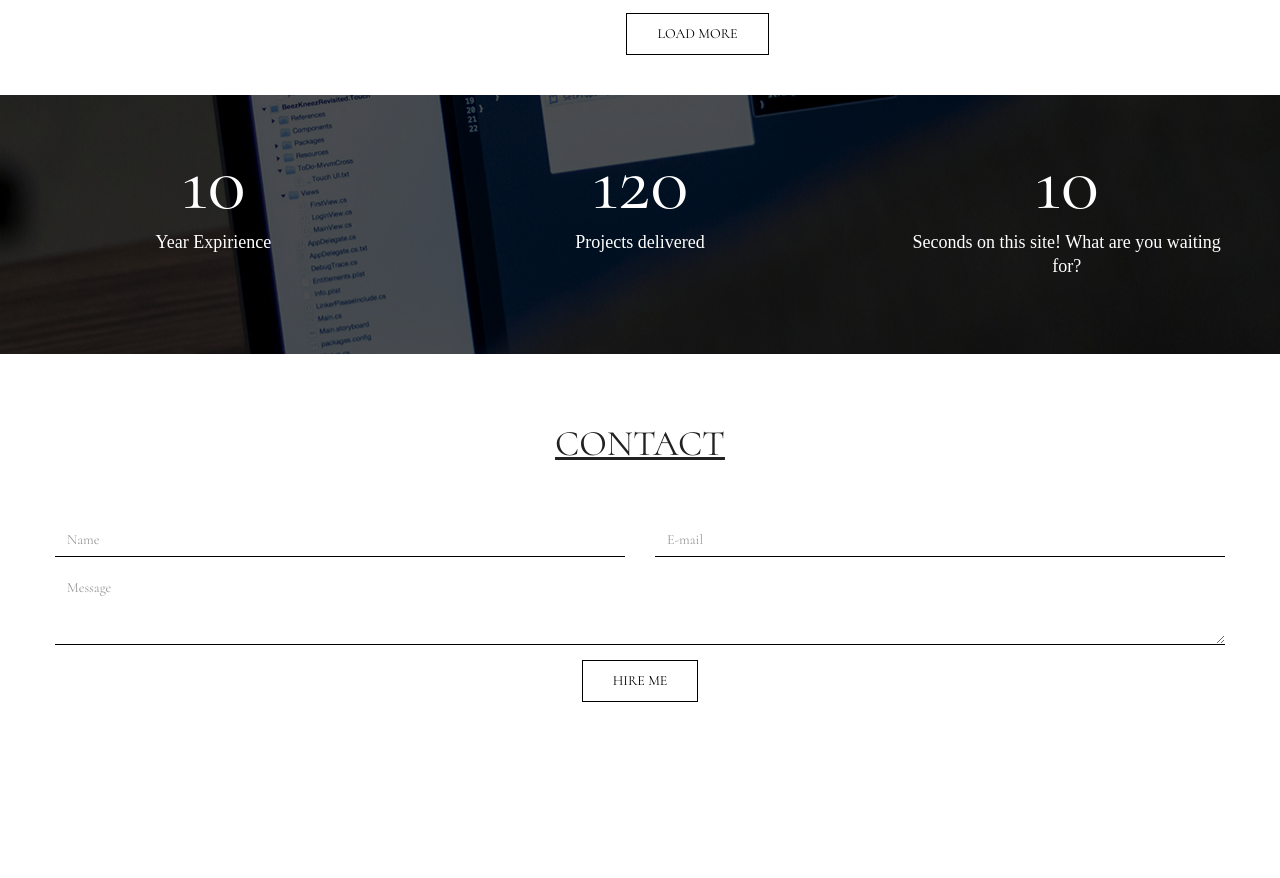
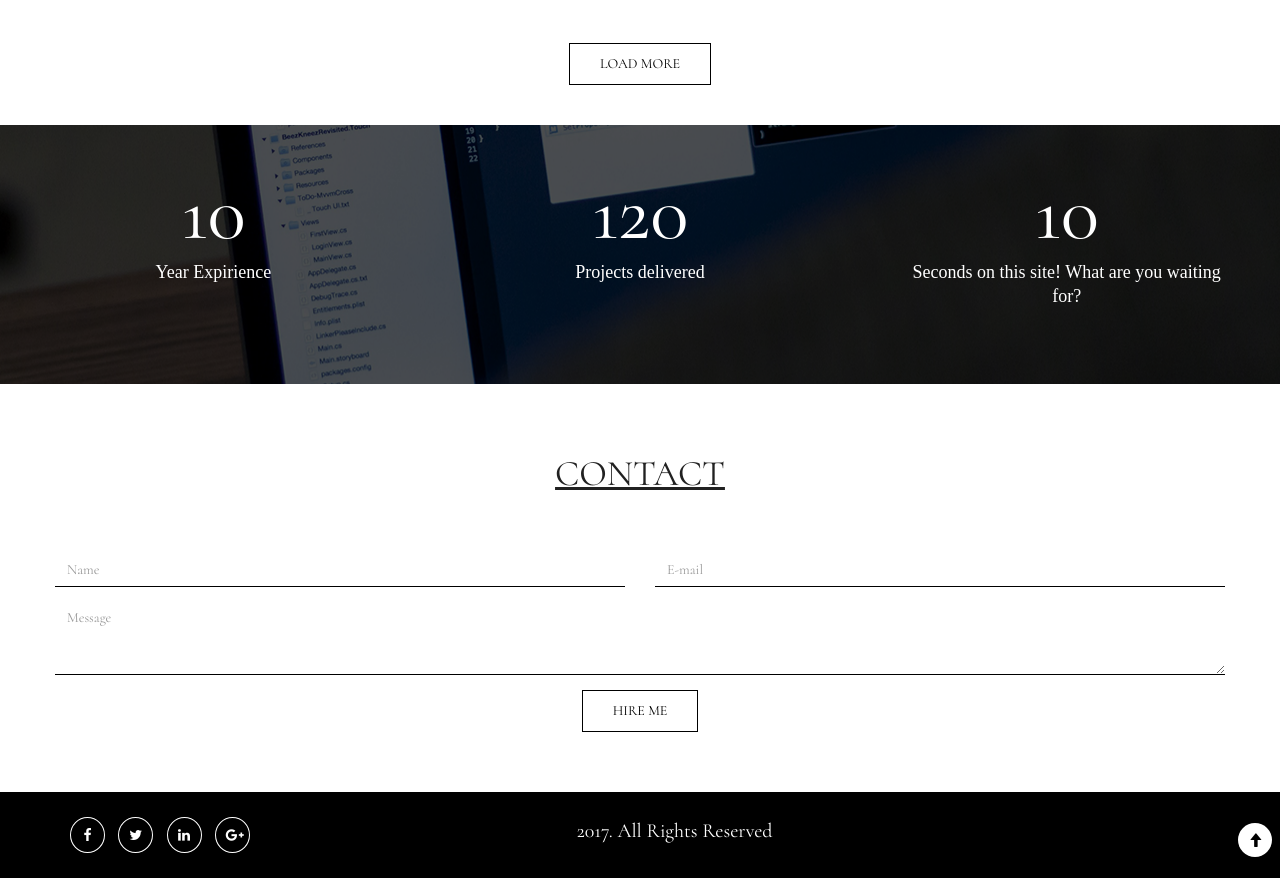
Before and after one commit to VSadovnikov/Portfolio, a plain HTML site: page index.html in a window 1280 px wide. Shown: the part 3146-4024 px from the top of the page. Before the commit the page ends 3859 px from the top, so only its background shows below. Drawn offline with nearby package versions, Linux system fonts and the light colour scheme.

Commit message:
finish template
finish template

```diff
--- a/css/style.css
+++ b/css/style.css
@@ -177,6 +177,10 @@ margin-right: 5px;
 	margin-top: 100px;
 }
 
+.load_more_btn {
+	margin-top: 40px;
+}
+
 .portfolio_img {
 	margin: 10px 5px;
 	align-items: center;
@@ -238,6 +242,94 @@ margin-right: 5px;
 	box-shadow: none;
   }
 
+
+
+  .footer-container {
+	  background-color: black;
+	  margin-top: 50px;
+  }
+
+  /* Style all font awesome icons */
+.fa {
+    padding: 20px;
+    font-size: 30px;
+    width: 50px;
+    text-align: center;
+    text-decoration: none;
+}
+
+/* Add a hover effect if you want */
+.fa:hover {
+	opacity: 0.7;
+	color: skyblue;
+}
+
+/* Set a specific color for each brand */
+
+/* Facebook */
+.fa-facebook {
+	padding: 10px;
+	font-size: 20px;
+	margin: 25px 5px 25px 25px;
+	color: white;
+    width: 35px;
+    text-decoration: none;
+	border-radius: 50%;
+	border: 1px solid white;
+}
+
+/* Twitter */
+.fa-twitter {
+	padding: 10px;
+	font-size: 20px;
+	color: white;
+	margin: 5px 5px;
+    width: 35px;
+    text-decoration: none;
+	border-radius: 50%;
+	border: 1px solid white;
+}
+
+.fa-linkedin {
+	padding: 10px;
+	font-size: 20px;
+	color: white;
+	margin: 5px 5px;
+    width: 35px;
+    text-decoration: none;
+	border-radius: 50%;
+	border: 1px solid white;
+}
+
+.fa-google-plus {
+	padding: 10px;
+	font-size: 20px;
+	color: white;
+	margin: 5px 5px;
+    width: 35px;
+    text-decoration: none;
+	border-radius: 50%;
+	border: 1px solid white;
+}
+
+.copyright-text {
+	color: white;
+	font-size: 20px;
+	margin-top: 25px;
+	margin-left: 125px;
+}
+
+.up-icon {
+	margin-top: 30px;
+	margin-left: 380px;
+}
+
+.glyphicon-arrow-up {
+	color: black;
+	background-color: white;
+	padding: 10px;
+	border-radius: 50px;
+}
 
 /* Large Devices, Wide Screens */
 @media only screen and (max-width : 1200px) {
@@ -360,6 +452,27 @@ margin-right: 5px;
 		padding-bottom: 15px;
 	  }
 
+	  .load_more_btn {
+		margin-top: 20px;
+	}
+
+	.copyright-text {
+		color: white;
+		font-size: 14px;
+		margin-left: 45px;
+	}
+
+	glyphicon-arrow-up {
+		color: black;
+		background-color: white;
+		padding: 10px;
+		border-radius: 50px;
+	}
+
+	.up-icon {
+		margin-top: 10px;
+		margin-left: 100px;
+	}
 
 }
 
--- a/index.html
+++ b/index.html
@@ -10,7 +10,7 @@
 	<link href="css/bootstrap.min.css" rel="stylesheet">
 	<link href="css/style.css" rel="stylesheet">
 	<link rel="shortcut icon" href="img/favicon.png" type="image/png">
-	<link rel='stylesheet prefetch' href="http://maxcdn.bootstrapcdn.com/font-awesome/4.3.0/css/font-awesome.min.css">
+	<link rel="stylesheet" href="https://cdnjs.cloudflare.com/ajax/libs/font-awesome/4.7.0/css/font-awesome.min.css">
 <!--[if lt IE 9]>
 <script src="https://oss.maxcdn.com/html5shiv/3.7.2/html5shiv.min.js"></script>
 <script src="https://oss.maxcdn.com/respond/1.4.2/respond.min.js"></script>
@@ -178,9 +178,9 @@
 				<img class="portfolio_img prt_img4_hover" src="img/portfolio_img_4.png" />
 				<img class="portfolio_img" src="img/portfolio_img_5.png" />
 				<img class="portfolio_img" src="img/portfolio_img_6.png" />
-				<div class="dwn_cv_btn center-block">
-						<button type="button" class="btn dwn_cv_btn">LOAD MORE</button>
-				</div>
+			</div>
+			<div class="dwn_cv_btn">
+				<button type="button" class="btn dwn_cv_btn load_more_btn">LOAD MORE</button>
 			</div>
 	</section>
 	<section class="col-md-12 col-sm-3 fun-facts center-block">
@@ -243,12 +243,24 @@
 										  </div>
 										</form>
 							</div>
+					</div>
+	</div>
+	</section>
+	<section class="col-md-12 sm-3 container-fluid footer-container">
+		<footer class="col-md-12">
+			<div class="col-md-4 col-sm-3">
+				<a href="#" class="fa fa-facebook"></a>
+				<a href="#" class="fa fa-twitter"></a>
+				<a href="#" class="fa fa-linkedin"></a>
+				<a href="#" class="fa fa-google-plus"></a>
 			</div>
-	</section>
-	<section class="col-md-12 col-sm-3 footer-block">
-			<footer>
-
-			</footer>
+			<div class="col-md-4 col-sm-3">
+					<p class="copyright-text">2017. All Rights Reserved</p>
+				</div>
+				<div class="col-md-4 col-sm-1">
+						<a href="#"><p class="glyphicon glyphicon-arrow-up up-icon"></p></a>
+				</div>
+		</footer>
 	</section>
 	<script src="https://ajax.googleapis.com/ajax/libs/jquery/1.11.3/jquery.min.js"></script>
 	<script src="js/bootstrap.min.js"></script>
```
Also changed, not shown: img/up-btn.png (deleted), img/up-icon.png (deleted), 2 other files.
